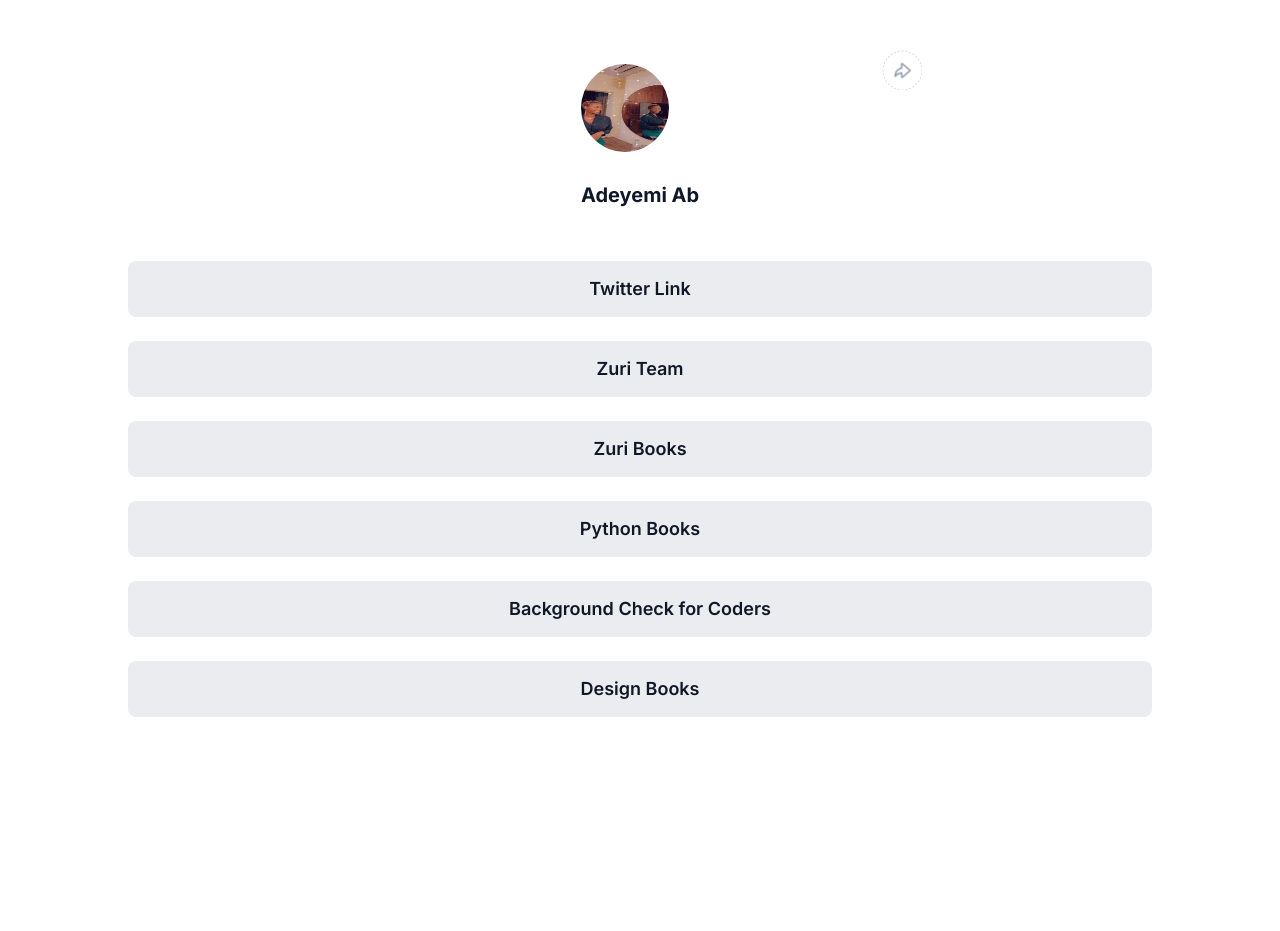
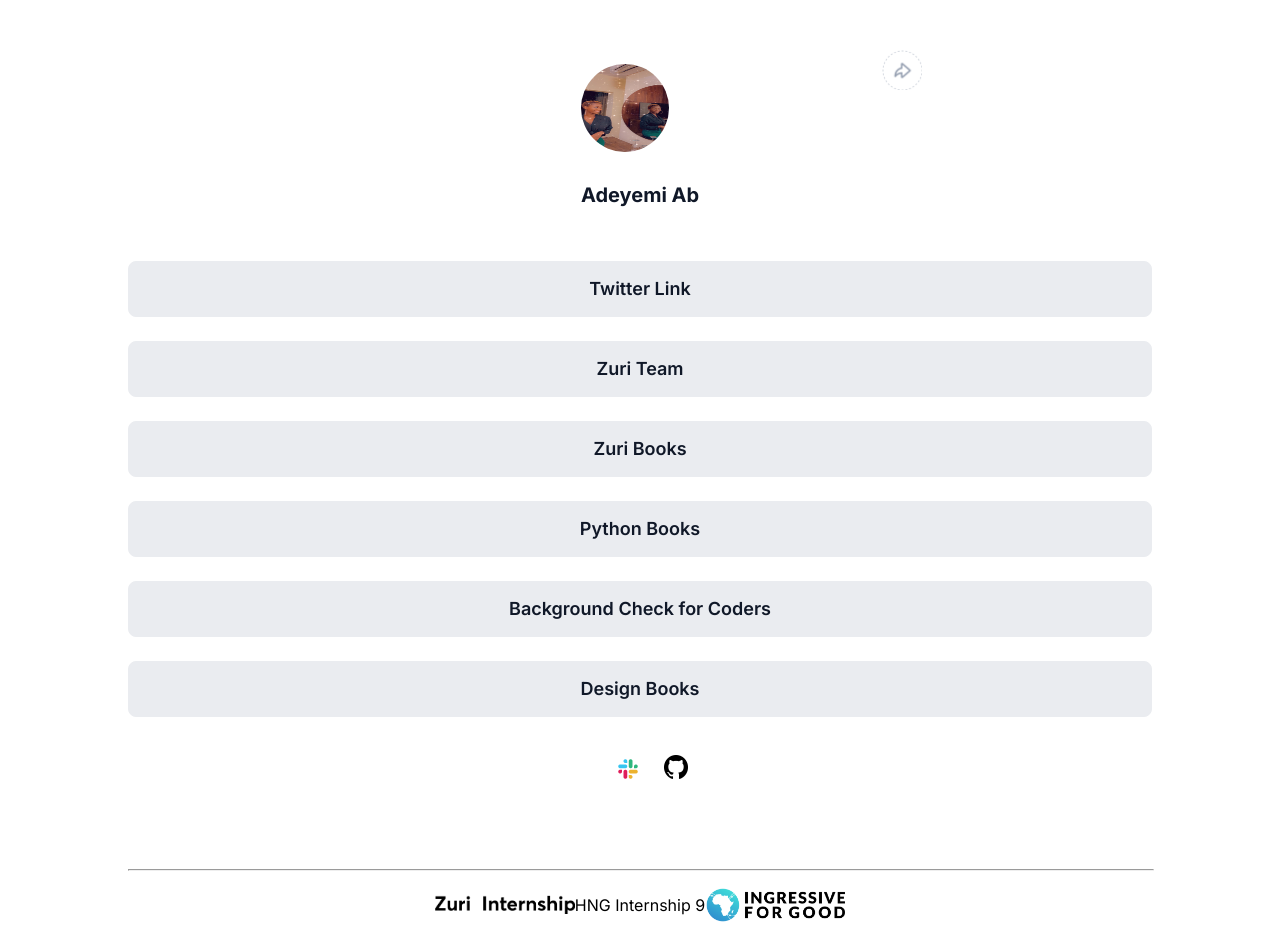
Before and after one commit to bimbo-ade/Zuri-HNG-Task-1, a React (Create React App) app: page / in a window 1280 px wide. Before the commit the page ends 800 px from the top, so only its background shows below. Built offline with nearby package versions, Linux system fonts and the light colour scheme.

Commit message:
footer display

```diff
--- a/src/components/Home/Home.jsx
+++ b/src/components/Home/Home.jsx
@@ -1,7 +1,13 @@
 import React from "react";
 import profile from "../../assets/images/profile.jpg";
 
+import slack from "../../assets/images/slack.png";
 import share from "../../assets/images/share.png";
+import github from "../../assets/images/github.png";
+
+import zuri from "../../assets/images/zuri.png";
+
+import I4G from "../../assets/images/I4G.png";
 import { Div } from "./Home.style";
 const Home = () => {
   return (
@@ -9,7 +15,7 @@
       <img src={share} alt="" className="share-icon" />
       <div className="profile-container">
         <div className="img-containter">
-          <img src={profile} alt="" width={50} />
+          <img src={profile} alt="profile" width={50} />
         </div>
         <h4>Adeyemi Ab</h4>
       </div>
@@ -67,8 +73,23 @@
           Design Books
         </a>
       </div>
-      <div className="social-icon"></div>
-      <div className="footer"></div>
+      <div className="social-icon">
+        <img src={slack} alt="slack" />
+
+        <a
+          href="https://github.com/bimbo-ade"
+          rel="noopener noreferrer"
+          target="_blank"
+        >
+          <img src={github} alt="github" />
+        </a>
+      </div>
+      <hr />
+      <div className="footer">
+        <img src={zuri} alt="" width={140} />
+        <p> HNG Internship 9</p>
+        <img src={I4G} alt="" width={140} />
+      </div>
     </Div>
   );
 };
--- a/src/components/Home/Home.style.js
+++ b/src/components/Home/Home.style.js
@@ -42,7 +42,7 @@
     justify-content: center;
     align-items: center;
     text-align: center;
-  }
+
     a {
       display: flex;
       align-items: center;
@@ -60,4 +60,29 @@
       text-decoration: none;
       color: #101828;
     }
+  }
+  .social-icon {
+    display: flex;
+    align-items: center;
+    justify-content: center;
+    margin-top: 24px;
+    width: 100%;
+    height: 56px;
+
+    margin-bottom: 64px;
+
+    img {
+      width: 24px;
+      height: 24px;
+      margin-left: 24px;
+    }
+  }
+  hr {
+    width: 100%;
+  }
+  .footer {
+    display: flex;
+    align-items: center;
+    justify-content: space-between;
+  }
 `;
```
Also changed, not shown: src/assets/images/zuri.png (renamed from src/assets/images/zuri-footer.png). Lines whose indentation alone changed are shown as unchanged.
